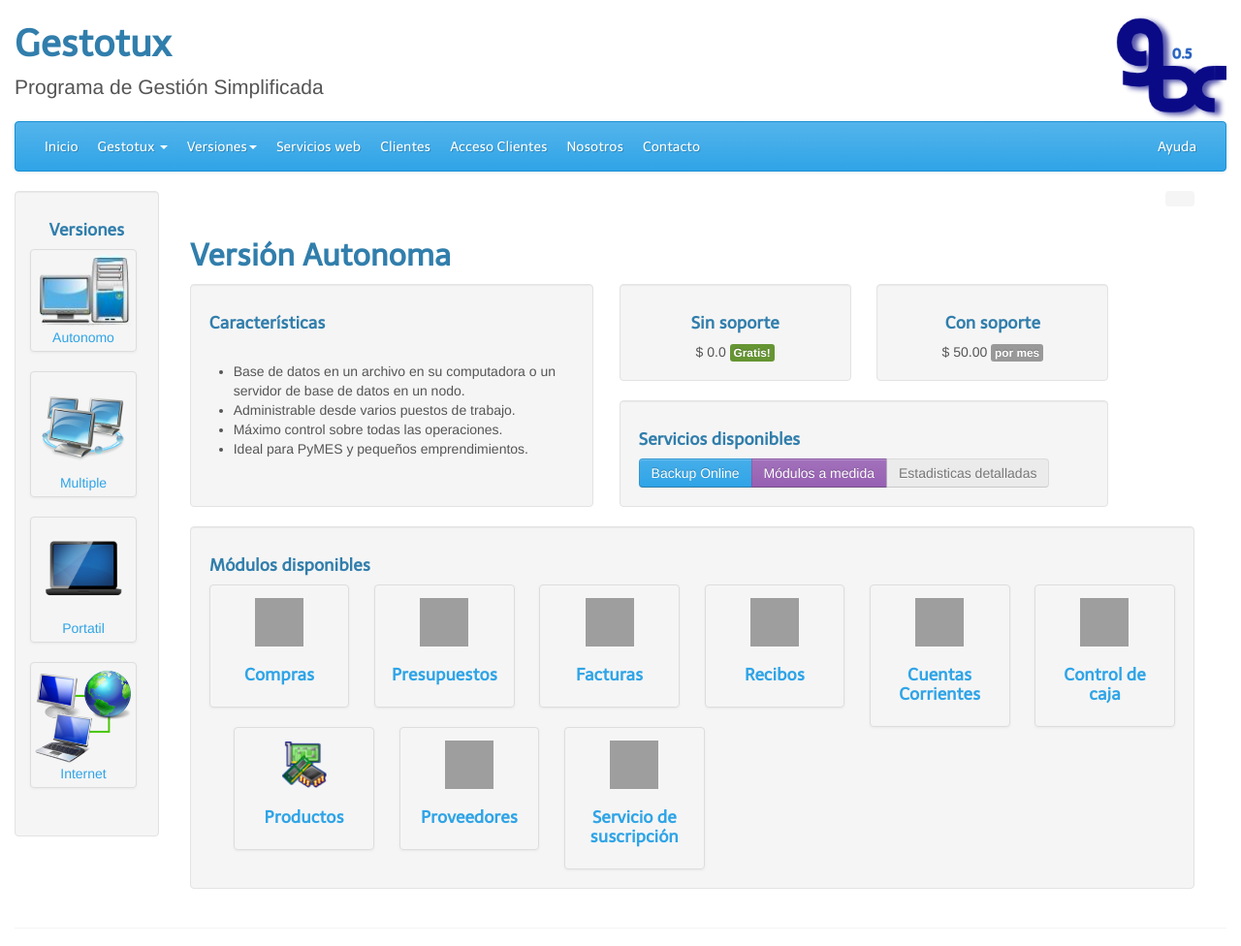
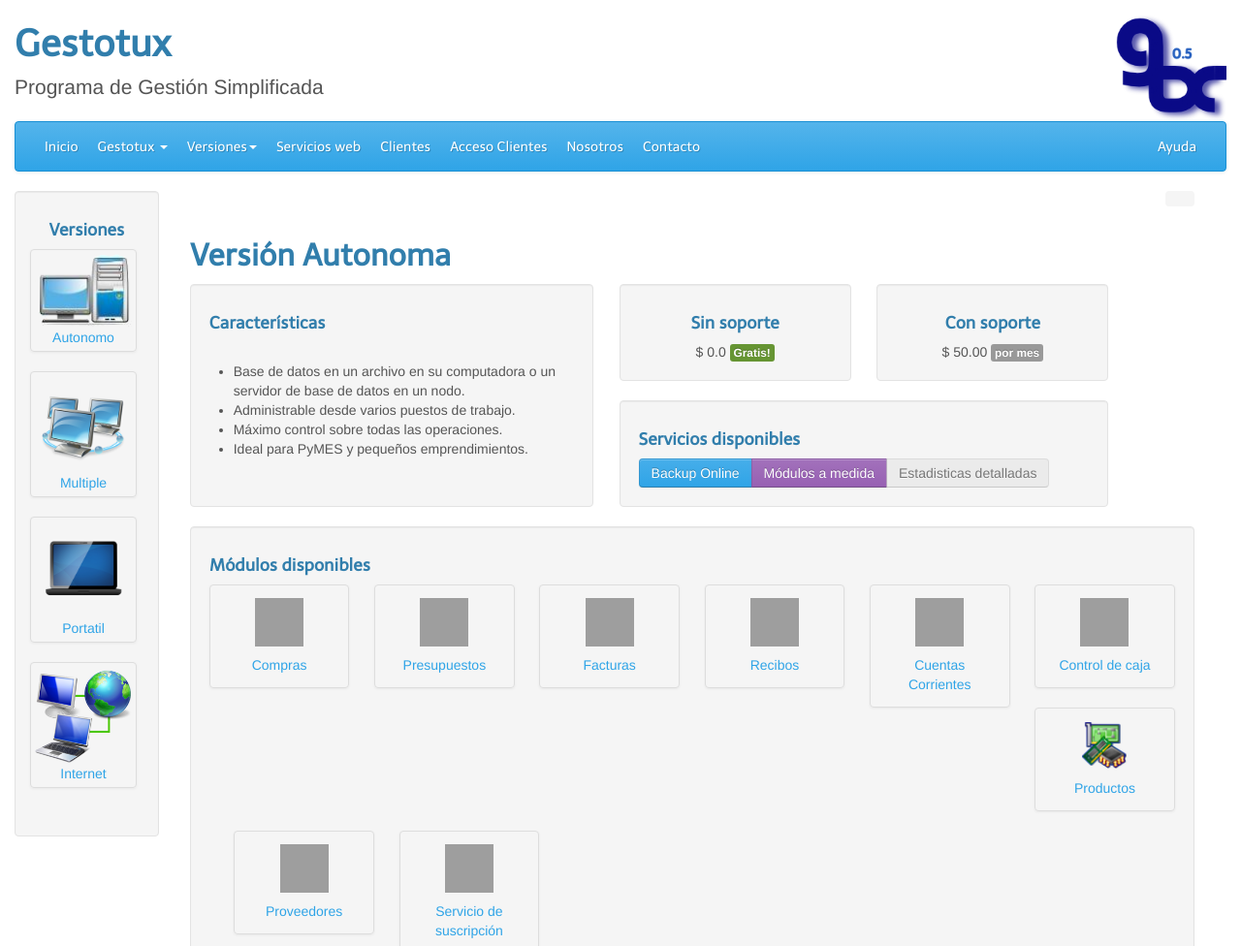
Before and after one commit to tranfuga25s/trsis, a CakePHP app: the page made by app/View/Pages/versiones/autonomo.ctp in a window 1280 px wide. Shown: the top 976 px of the page at 97% size. Run offline with PHP 8.4 and a stand-in for CakePHP, Linux system fonts and the light colour scheme; the template is opened without the code that fills it, so the values that code supplies are empty; some libraries are stand-ins or nearby versions; some web fonts are replaced; grey boxes are pictures that could not be loaded.

Commit message:
Mejorado dialogo de modulos disponibles

```diff
--- a/app/View/Pages/versiones/autonomo.ctp
+++ b/app/View/Pages/versiones/autonomo.ctp
@@ -62,18 +62,16 @@ $modulos = array(
 <div class="row-fluid">
     <div class="span12 well">
         <h4>Módulos disponibles</h4>
-        <div class="row-fluid">
+        <ul class="row-fluid thumbnails">
             <?php foreach( $modulos as $modulo ) : ?>
-            <div class="span2">
+            <li class="span2">
                 <div class="thumbnail">
                     <?php echo $this->Html->image( 'modulos/'.$modulo['imagen'], array( 'style' => 'width: 50px; height: 50px; margin-top: 9px;'  ) ); ?>
-                    <div class="caption text-center">
-                        <h4><?php echo $this->Html->link( $modulo['nombre'], array( 'controller' => 'pages', 'action' => 'display', 'modulos' ) ); ?></h4>
-                    </div>
+                    <div class="caption text-center"><?php echo $this->Html->link( $modulo['nombre'], array( 'controller' => 'pages', 'action' => 'display', 'modulos' ) ); ?></div>
                 </div>
-            </div>
+            </li>
             <?php endforeach; ?>
-        </div>
+        </ul>
     </div>
 
 </div>
```
